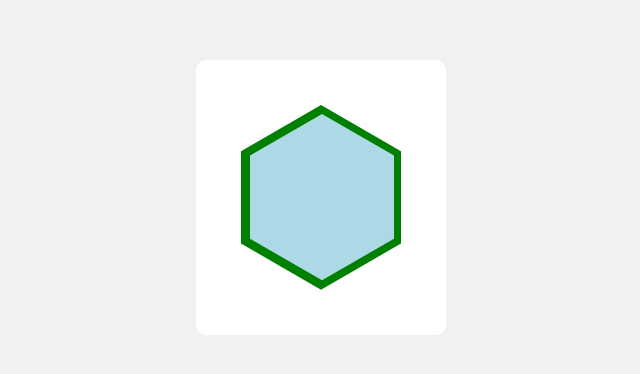
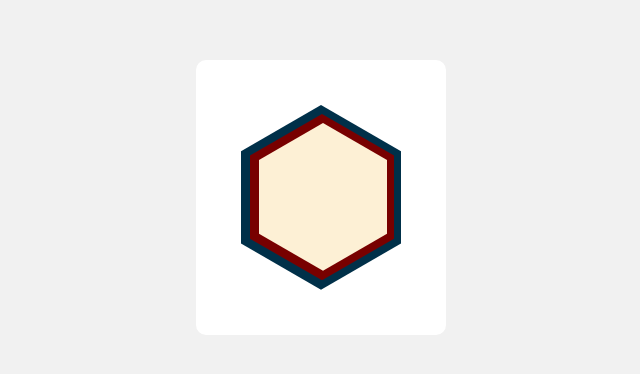
Before and after one commit to Aaes/shinyBadge, a plain HTML site: page index.html in a window 1280 px wide. Shown: the part 180-554 px from the top of the page, without its empty margins (319-959 px from the left). Drawn offline with Linux system fonts and the light colour scheme.

Commit message:
new color scheme

```diff
--- a/index.html
+++ b/index.html
@@ -22,7 +22,9 @@
       <div class="content-box">
         <div class="shinyBadge-container">
           <div class="shinyBadge-outer">
-            <div class="shinyBadge-inner"></div>
+            <div class="shinyBadge-border">
+              <div class="shinyBadge-inner"></div>
+            </div>
           </div>
         </div>
       </div>
--- a/shinyBadge.css
+++ b/shinyBadge.css
@@ -5,7 +5,7 @@
 }
 
 .shinyBadge-outer {
-  background: green;
+  background: #003049;
   width: 10em;
   height: calc(10em * 1.1547);
   display: inline-block;
@@ -13,8 +13,8 @@
   clip-path: polygon(0% 25%, 0% 75%, 50% 100%, 100% 75%, 100% 25%, 50% 0%);
 }
 
-.shinyBadge-inner {
-  background: lightblue;
+.shinyBadge-border {
+  background: #780000;
   margin: 9px 0 0 9px;
   width: 9em;
   height: calc(9em * 1.1547);
@@ -22,3 +22,13 @@
   font-size: initial; /* we reset the font-size if we want to add some content */
   clip-path: polygon(0% 25%, 0% 75%, 50% 100%, 100% 75%, 100% 25%, 50% 0%);
 }
+
+.shinyBadge-inner {
+  background: #fdf0d5;
+  margin: 9px 0 0 9px;
+  width: 8em;
+  height: calc(8em * 1.1547);
+  display: inline-block;
+  font-size: initial; /* we reset the font-size if we want to add some content */
+  clip-path: polygon(0% 25%, 0% 75%, 50% 100%, 100% 75%, 100% 25%, 50% 0%);
+}
```
